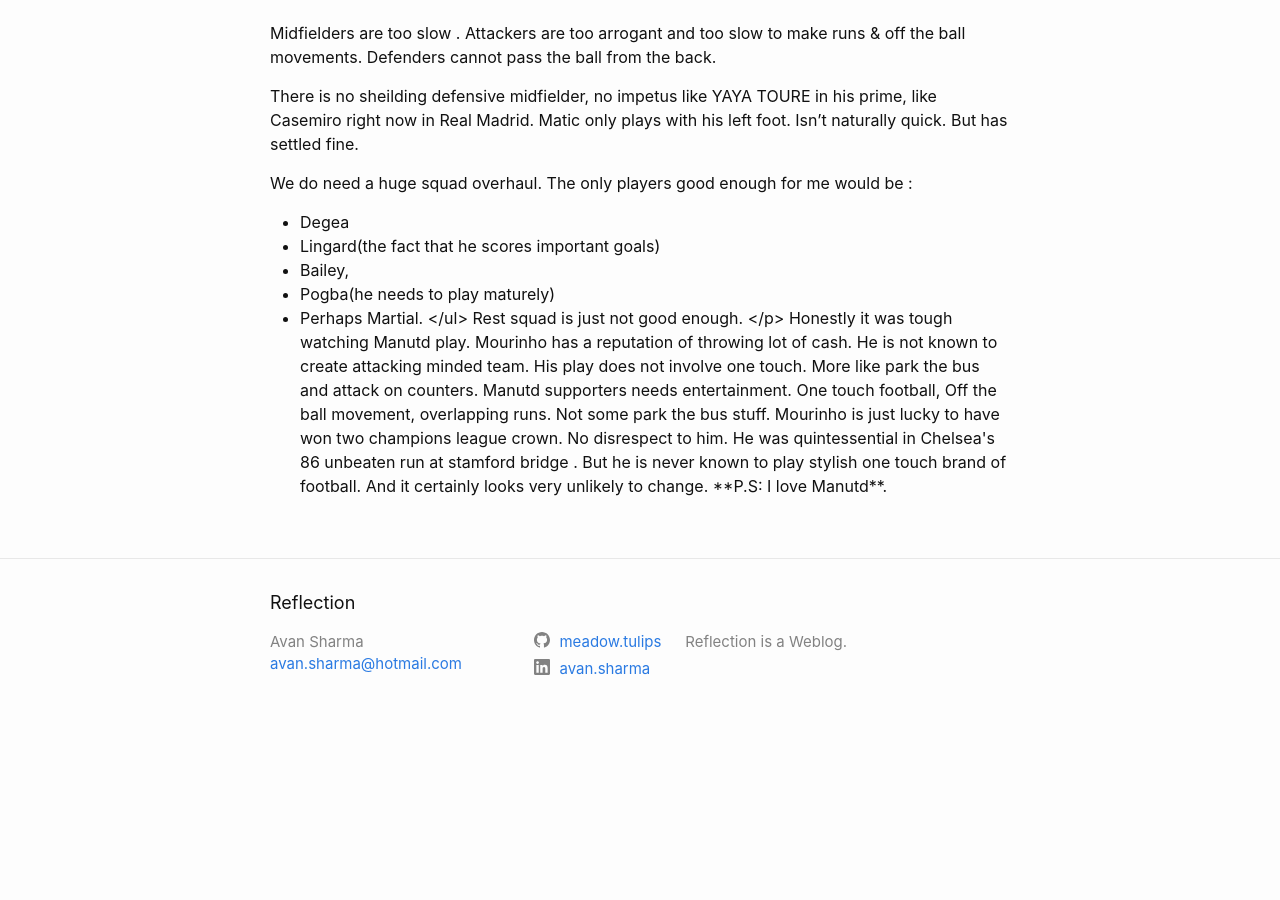
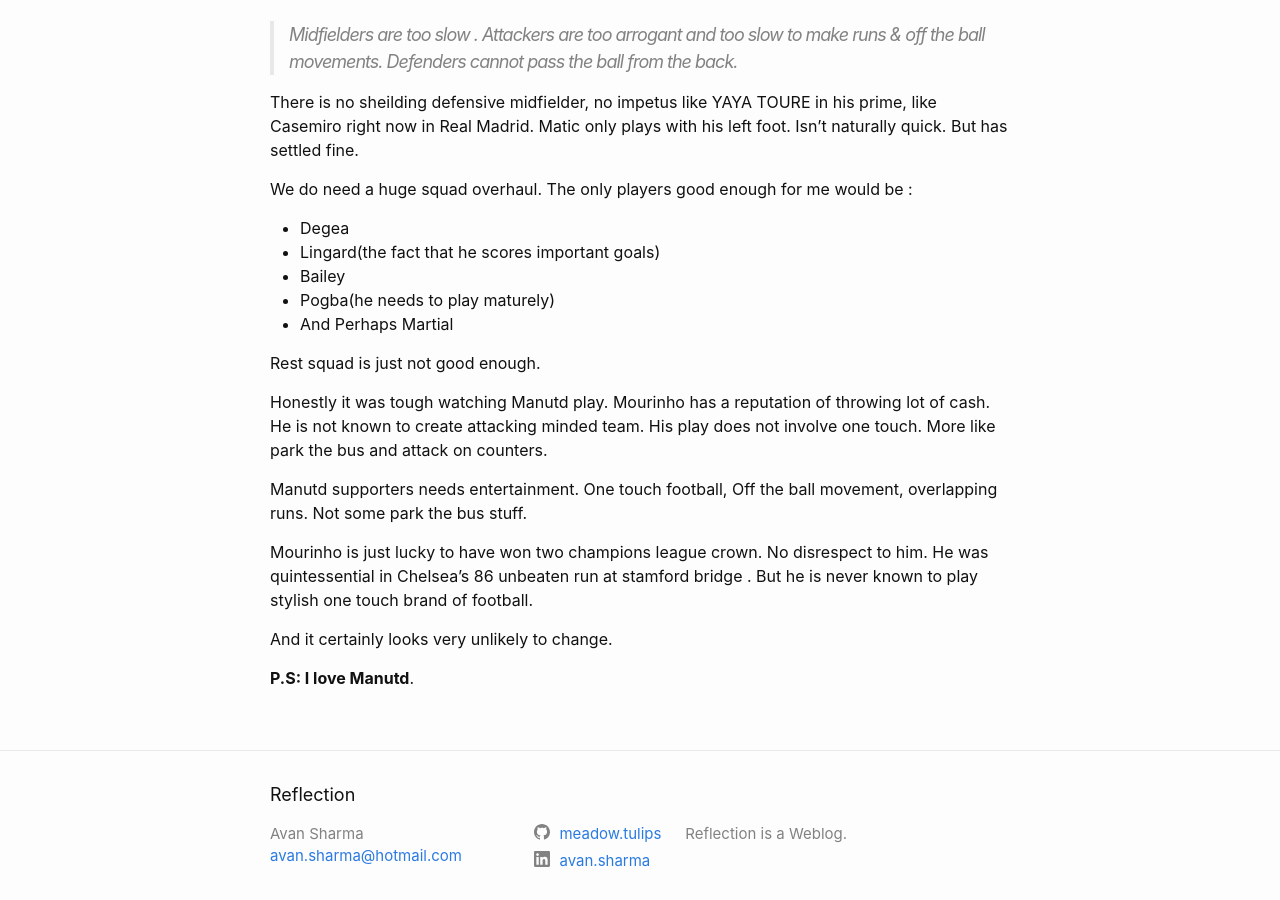
Before and after one commit to meadow-tulips/Myblog, a Jekyll site: the page built from _posts/2018-03-22-the-manutd-conundrum.markdown, in a window 1280 px wide and 900 px high, scrolled down 746 px. Built offline with Jekyll 4.4.1, drawn with Linux system fonts in a browser that asks for light colours; before the commit the page ends 1487 px from its top, so only the background shows below that.

Commit message:
Update 2018-03-22-the-manutd-conundrum.markdown

```diff
--- a/_posts/2018-03-22-the-manutd-conundrum.markdown
+++ b/_posts/2018-03-22-the-manutd-conundrum.markdown
@@ -25,24 +25,25 @@ This is how Mourinho lines up his squad. Is this the *football Heritable* this g
 
 The Conclusion:
 
-Midfielders are too slow .
-Attackers are too arrogant and too slow to make runs & off the ball movements.
-Defenders cannot pass the ball from the back.
+> Midfielders are too slow .
+> Attackers are too arrogant and too slow to make runs & off the ball movements.
+> Defenders cannot pass the ball from the back.
 
 There is no sheilding defensive midfielder, no impetus like YAYA TOURE in his prime, like Casemiro right now in Real Madrid.
 Matic only plays with his left foot. Isn't naturally quick. But has settled fine.
 <p>
 We do need a huge squad overhaul. The only players good enough for me would be :
 <ul>
-    <li>Degea
-    <li>Lingard(the fact that he scores important goals)
-    <li>Bailey,
-    <li>Pogba(he needs to play maturely)
-    <li>Perhaps Martial.
+    <li>Degea</li>
+    <li>Lingard(the fact that he scores important goals)</li>
+    <li>Bailey</li>
+    <li>Pogba(he needs to play maturely)</li>
+    <li>And Perhaps Martial</li>
  </ul>
 
 Rest squad is just not good enough.
 </p>
+
 Honestly it was tough watching Manutd play. Mourinho has a reputation of throwing lot of cash. He is not known to create attacking minded team. His play does not involve one touch.
 More like park the bus and attack on counters.
 
```
